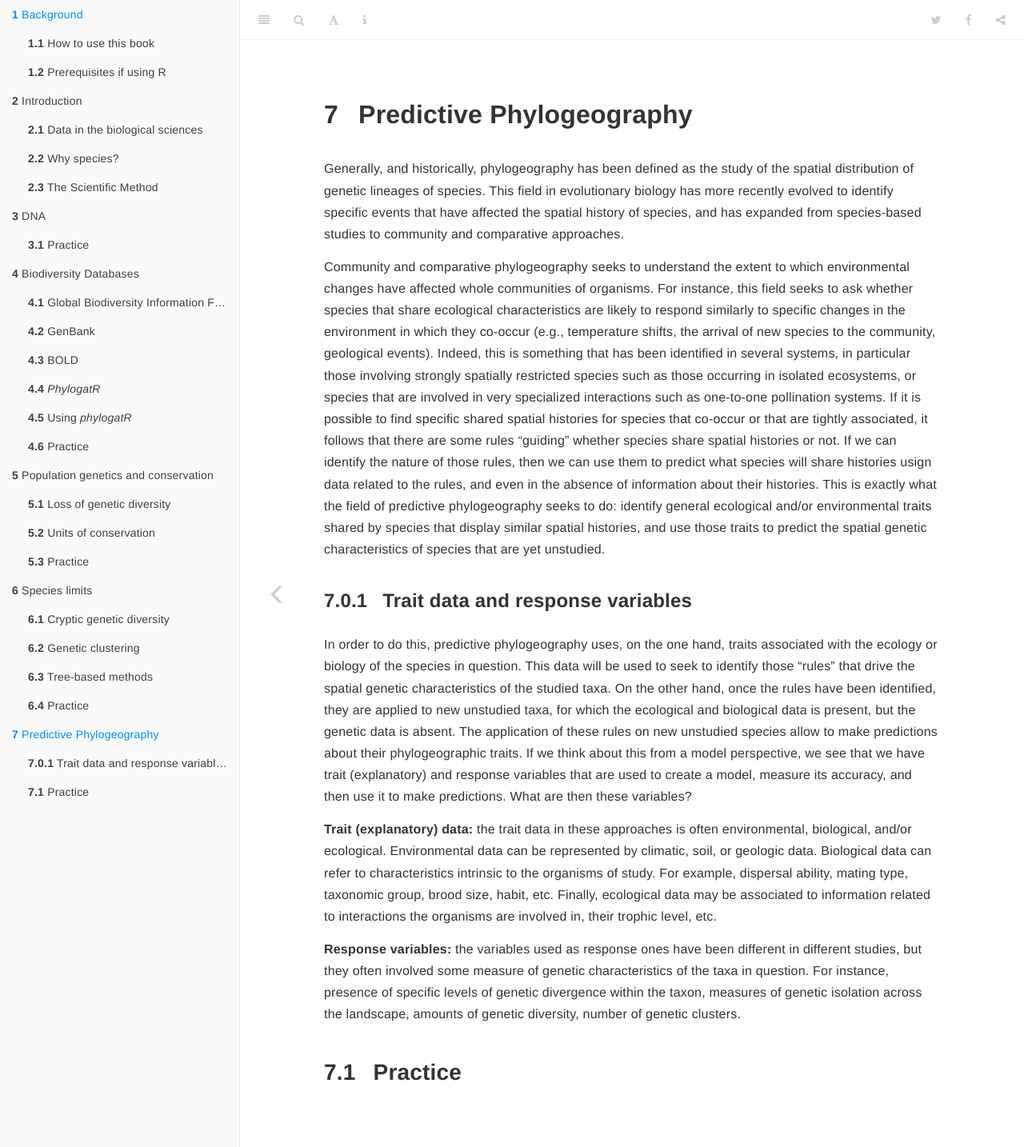
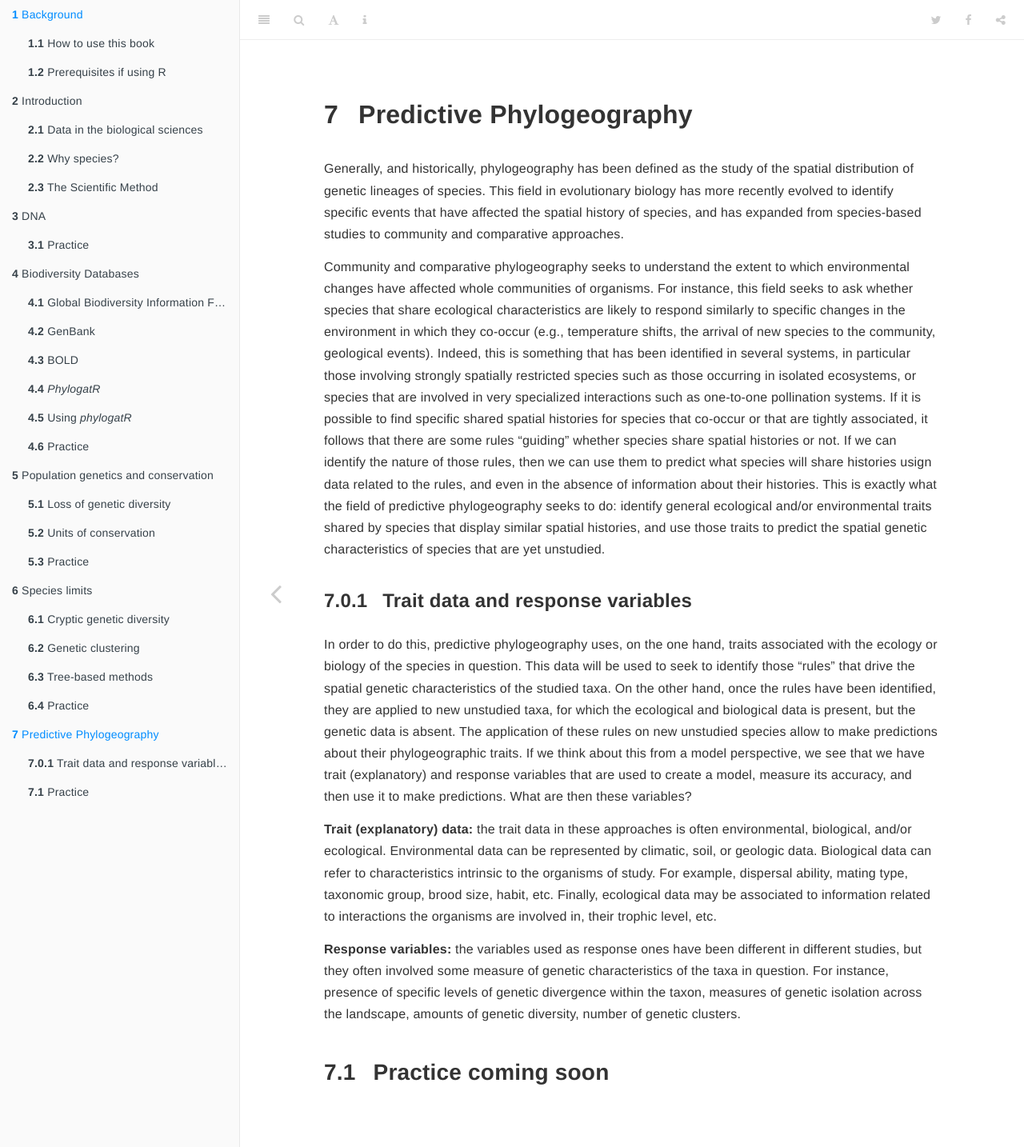
Before and after one commit to OSC/phylogatr, a Jekyll site: the page book/predictive-phylogeography.html, which Jekyll copies as it is, in a window 1280 px wide. Shown: the whole page at 80% size. Built offline with Jekyll 4.4.1, drawn with Linux system fonts in a browser that asks for light colours; comment, search, counter and statistics services are not loaded.

Commit message:
Update predictive-phylogeography.html
update practice section

```diff
--- a/book/predictive-phylogeography.html
+++ b/book/predictive-phylogeography.html
@@ -162,7 +162,7 @@
 <p><strong>Response variables:</strong> the variables used as response ones have been different in different studies, but they often involved some measure of genetic characteristics of the taxa in question. For instance, presence of specific levels of genetic divergence within the taxon, measures of genetic isolation across the landscape, amounts of genetic diversity, number of genetic clusters.</p>
 </div>
 <div id="practice-4" class="section level2" number="7.1">
-<h2><span class="header-section-number">7.1</span> Practice</h2>
+<h2><span class="header-section-number">7.1</span> Practice coming soon</h2>
 
 </div>
 </div>
```
